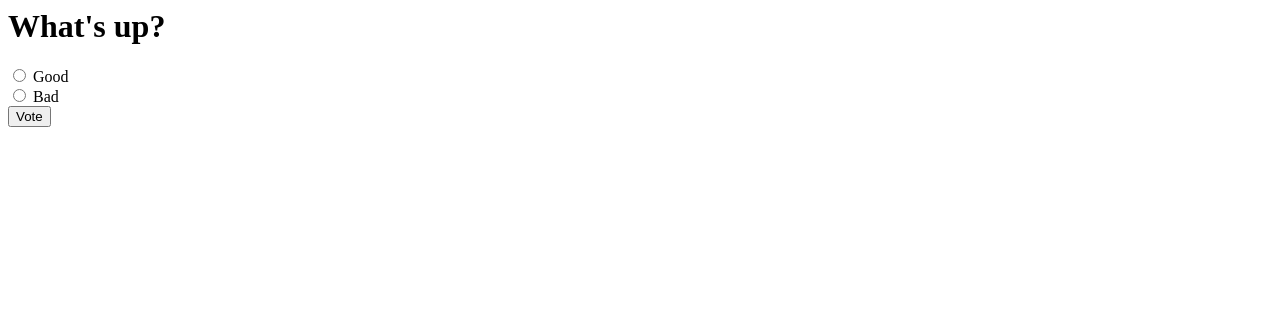
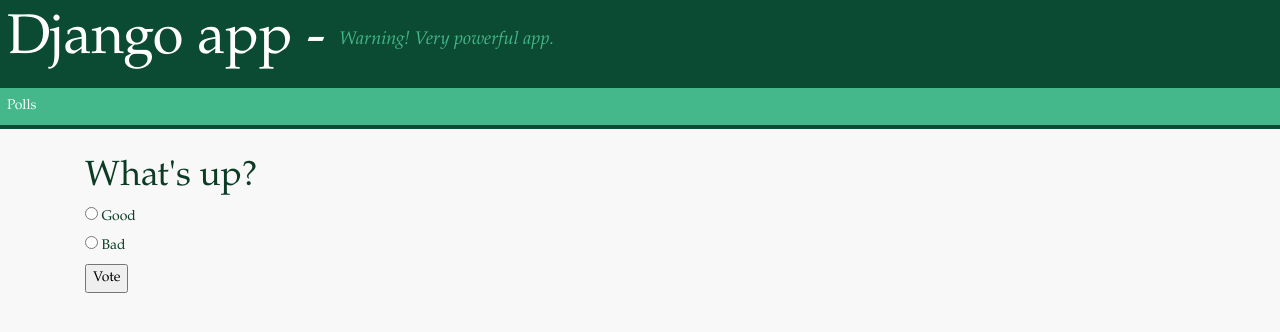
Before and after one commit to markopedu/django-test-project, a Django app: page /polls/1/ in a window 1280 px wide. Shown: the top 332 px of the page. Run offline with Django 3.2, Linux system fonts and the light colour scheme; data comes from the database, SQL or seed files in the repository; both versions use the stored data as it was after the commit; some libraries are stand-ins or nearby versions.

Commit message:
change views

```diff
--- /dev/null
+++ b/polls/templates/base.html
@@ -0,0 +1,64 @@
+<!DOCTYPE html>
+<html lang="en">
+<head>
+  {% block title %}<title>Polls</title>{% endblock %}
+  <link rel="stylesheet" href="https://stackpath.bootstrapcdn.com/bootstrap/4.3.1/css/bootstrap.min.css" integrity="sha384-ggOyR0iXCbMQv3Xipma34MD+dH/1fQ784/j6cY/iJTQUOhcWr7x9JvoRxT2MZw1T" crossorigin="anonymous">
+  <style>
+      html, body {
+        font-family: Palatino, "Palatino Linotype", "Book Antiqua", "Hoefler Text", Georgia, "Lucida Bright", Cambria, Times, "Times New Roman", serif;
+        font-size: 14px;
+        background: #f8f8f8;
+        color: #0C3C26;
+        line-height: 1.6;
+        -webkit-font-smoothing: antialiased;
+      }
+
+      header {
+        padding: .5rem 0;
+        background: #0C4B33;
+        color: #fff;
+        width: 100%;
+      }
+
+      header h1 {
+        margin-left: .5rem;
+        font-size: 4rem;
+        display: flex;
+        align-items: center;
+      }
+
+      header h1 i {
+        margin-left: 1rem;
+        font-size: 1.3rem;
+        color: #44B78B;
+      }
+
+      nav {
+        background: #44B78B;
+        width: 100%;
+        padding: .5rem 0;
+        display: flex;
+        align-items: center;
+        margin-bottom: 2rem;
+        border-bottom: 4px solid #0C4B33;
+      }
+
+      nav a {
+         color: #fff !important;
+         margin-left: .5rem;
+      }
+  </style>
+
+</head>
+<body>
+  <header>
+      <h1>Django app - <i>Warning! Very powerful app.</i></h1>
+  </header>
+  <nav>
+    <a href="{% url 'polls:index' %}">Polls</a>
+  </nav>
+  <div class="container">
+  {% block content %}{% endblock %}
+  </div>
+</body>
+</html>
--- a/polls/templates/polls/detail.html
+++ b/polls/templates/polls/detail.html
@@ -1,3 +1,6 @@
+{% extends "base.html" %}
+
+{% block content %}
 <h1>{{ question.question_text }}</h1>
 
 {% if error_message %}<p><strong>{{ error_message }}</strong></p>{% endif %}
@@ -10,3 +13,5 @@
 {% endfor %}
 <input type="submit" value="Vote">
 </form>
+
+{% endblock %}
--- a/polls/templates/polls/results.html
+++ b/polls/templates/polls/results.html
@@ -1,3 +1,6 @@
+{% extends "base.html" %}
+
+{% block content %}
 <h1>{{ question.question_text }}</h1>
 
 <ul>
@@ -7,3 +10,5 @@
 </ul>
 
 <a href="{% url 'polls:detail' question.id %}">Vote again?</a>
+
+{% endblock %}
--- a/polls/urls.py
+++ b/polls/urls.py
@@ -5,8 +5,8 @@ from . import views
 app_name = 'polls'
 
 urlpatterns = [
-    path('', views.index, name='index'),
-    path('<int:question_id>/', views.detail, name='detail'),
-    path('<int:question_id>/results/', views.results, name='results'),
+    path('', views.IndexView.as_view(), name='index'),
+    path('<int:pk>/', views.DetailView.as_view(), name='detail'),
+    path('<int:pk>/results/', views.ResultsView.as_view(), name='results'),
     path('<int:question_id>/vote/', views.vote, name='vote'),
 ]
--- a/polls/views.py
+++ b/polls/views.py
@@ -4,23 +4,25 @@ from django.shortcuts import render
 from django.template import loader
 from django.shortcuts import get_object_or_404, render
 from django.urls import reverse
+from django.views import generic
 
 from .models import Choice, Question
 
-def index(request):
-    latest_question_list = Question.objects.order_by('-pub_date')[:5]
-    context = {
-        'latest_question_list': latest_question_list,
-    }
-    return render(request, 'polls/index.html', context)
+class IndexView(generic.ListView):
+    template_name = 'polls/index.html'
+    context_object_name = 'latest_question_list'
 
-def detail(request, question_id):
-    question = get_object_or_404(Question, pk=question_id)
-    return render(request, 'polls/detail.html', {'question': question})
+    def get_queryset(self):
+        return Question.objects.order_by('-pub_date')[:5]
 
-def results(request, question_id):
-    question = get_object_or_404(Question, pk=question_id)
-    return render(request, 'polls/results.html', { 'question': question })
+
+class DetailView(generic.DetailView):
+    model = Question
+    template_name = 'polls/detail.html'
+
+class ResultsView(generic.DetailView):
+    model = Question
+    template_name = 'polls/results.html'
 
 def vote(request, question_id):
     question = get_object_or_404(Question, pk=question_id)
```
Also changed, not shown: polls/templates/polls/index.html (+7 -0 lines), db.sqlite3.
